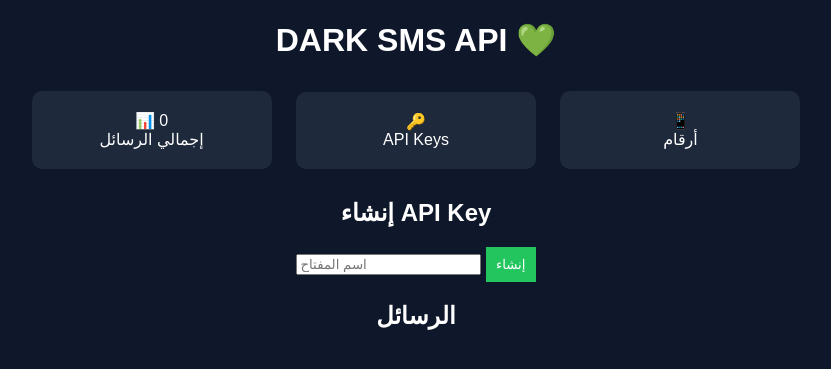
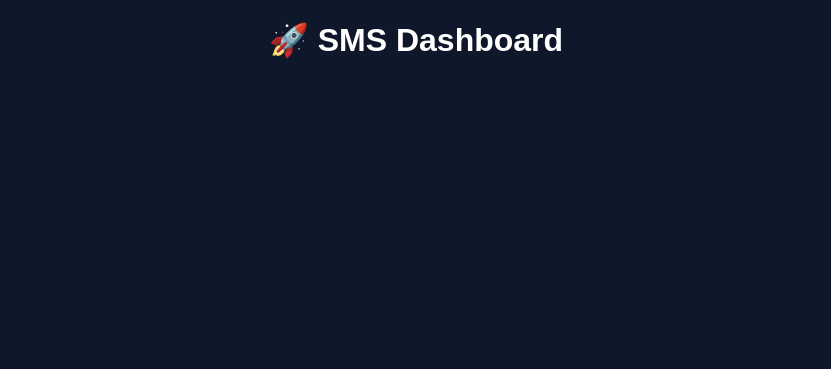
Before and after one commit to hxhjfgig8686/app.py, a Flask app: page / in a window 1280 px wide. Shown: the top 369 px of the page, without its empty margins (224-1055 px from the left). Run offline with Flask 3, Linux system fonts and the light colour scheme; the visitor is signed in with stand-in values (Sample User, id 1).

Commit message:
Update dashboard.html

```diff
--- a/templates/dashboard.html
+++ b/templates/dashboard.html
@@ -2,33 +2,21 @@
 <html>
 <head>
 <style>
-body {background:#0f172a;color:white;font-family:Arial;text-align:center}
-.box {display:inline-block;width:200px;margin:10px;padding:20px;background:#1e293b;border-radius:10px}
-.card {background:#1e293b;margin:10px;padding:15px;border-radius:10px}
-button {padding:10px;border:none;background:#22c55e;color:white}
+body{background:#0f172a;color:white;font-family:Arial;text-align:center}
+.card{background:#1e293b;margin:10px;padding:15px;border-radius:10px}
+.otp{color:#22c55e;font-size:22px}
 </style>
 </head>
 <body>
 
-<h1>DARK SMS API 💚</h1>
+<h1>🚀 SMS Dashboard</h1>
 
-<div class="box">📊 {{ total }}<br>إجمالي الرسائل</div>
-<div class="box">🔑 {{ keys }}<br>API Keys</div>
-<div class="box">📱 {{ numbers }}<br>أرقام</div>
-
-<h2>إنشاء API Key</h2>
-
-<form method="POST" action="/create_key">
-<input name="name" placeholder="اسم المفتاح">
-<button>إنشاء</button>
-</form>
-
-<h2>الرسائل</h2>
-
-{% for m in messages_data %}
+{% for i in messages_data %}
 <div class="card">
-<p>{{ m.msg }}</p>
-<p>🔐 {{ m.otp }}</p>
+<p>📞 {{ i.number }}</p>
+<p>📩 {{ i.msg }}</p>
+<p class="otp">🔐 {{ i.otp }}</p>
+<p>⏱ {{ i.date }}</p>
 </div>
 {% endfor %}
 
```
